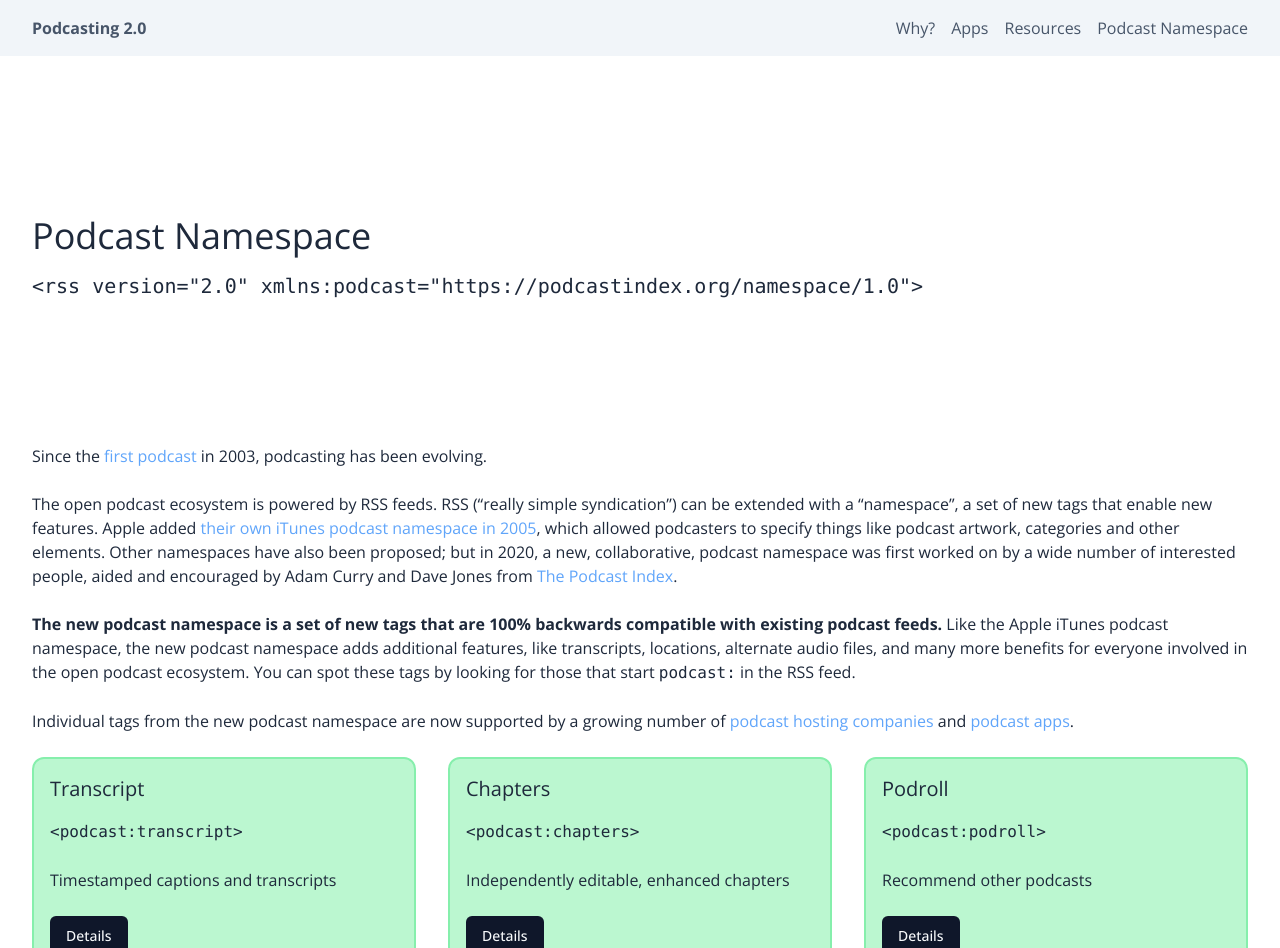
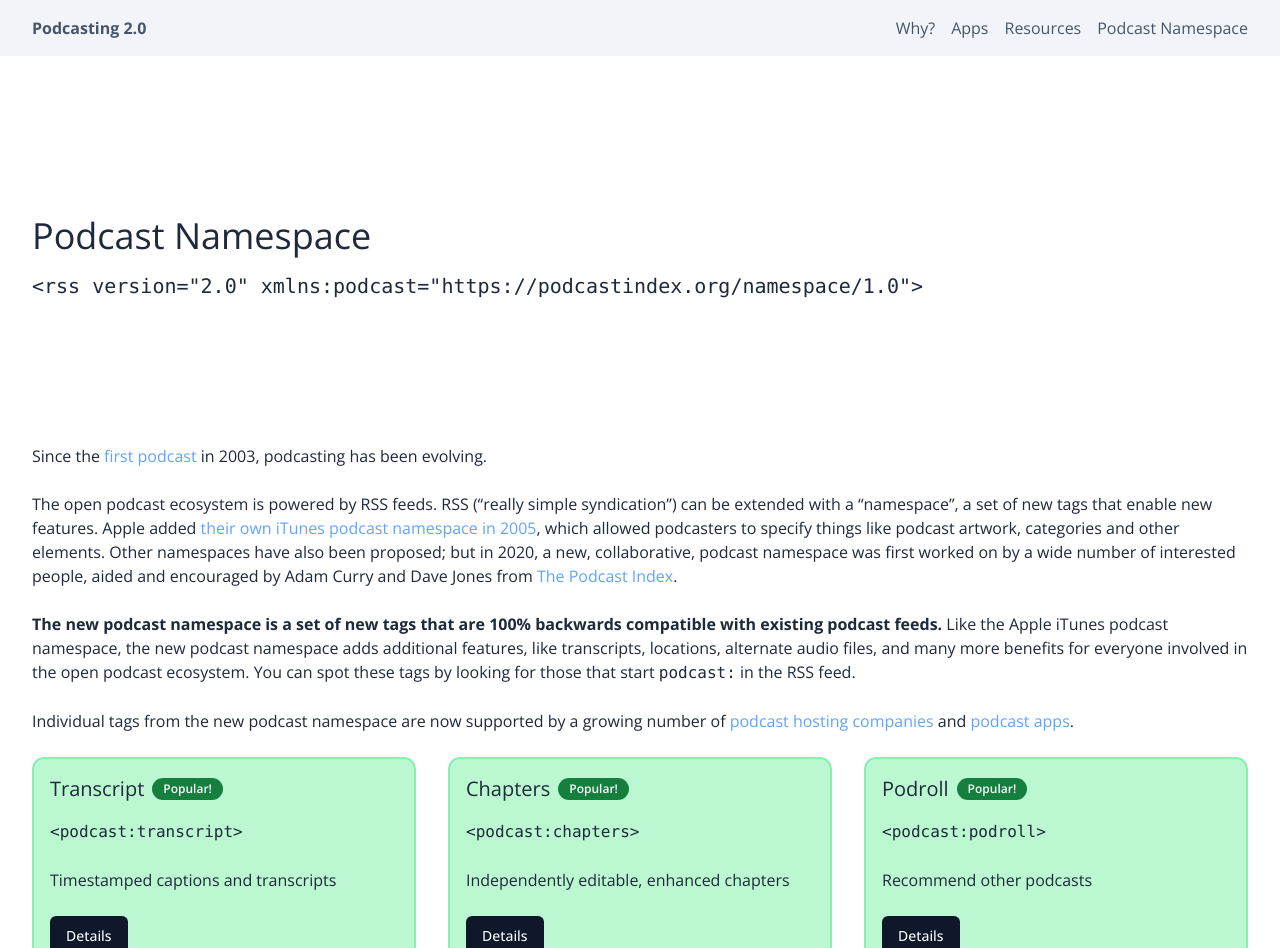
Before and after one commit to theDanielJLewis/podcasting2.org, a Next.js app: page /podcast-namespace in a window 1280 px wide. Shown: the top 948 px of the page. Built offline with nearby package versions, Linux system fonts and the light colour scheme.

Commit message:
Added "popular" badge on namespace list page Improved namespace list page buttons

```diff
--- a/package.json
+++ b/package.json
@@ -1,6 +1,6 @@
 {
   "name": "podcasting2.org",
-  "version": "0.2.0",
+  "version": "0.2.1",
   "private": true,
   "scripts": {
     "dev": "next dev",
--- a/src/components/NamespaceTag.tsx
+++ b/src/components/NamespaceTag.tsx
@@ -1,7 +1,7 @@
 import Link from "next/link";
 import { Badge } from "./ui/badge";
 import { cn } from "@/lib/utils";
-import { Button } from "./ui/button";
+import { Button, buttonVariants } from "./ui/button";
 
 export function NamespaceTag({ tag }: { tag: NamespaceTag }) {
   return (
@@ -12,16 +12,19 @@ export function NamespaceTag({ tag }: { tag: NamespaceTag }) {
           "border-green-300 bg-green-200 dark:border-green-800 dark:bg-green-900",
       )}
     >
-      <h3 className="mt-0 flex items-center gap-1" id={tag.label}>
+      <h3 className="mt-0 flex items-center gap-2" id={tag.label}>
         {tag.label}
+        {tag.popular && (
+          <Badge className="bg-green-700 dark:bg-green-300">Popular!</Badge>
+        )}
       </h3>
       <p>
         <code>{tag.tag}</code>
       </p>
       <p>{tag.description?.short}</p>
-      <Link href={`/podcast-namespace/tags/${tag.slug}`} className="mt-auto">
-        <Button>Details</Button>
-      </Link>
+      <Button asChild className="mr-auto mt-auto">
+        <Link href={`/podcast-namespace/tags/${tag.slug}`}>Details</Link>
+      </Button>
     </div>
   );
 }
```
